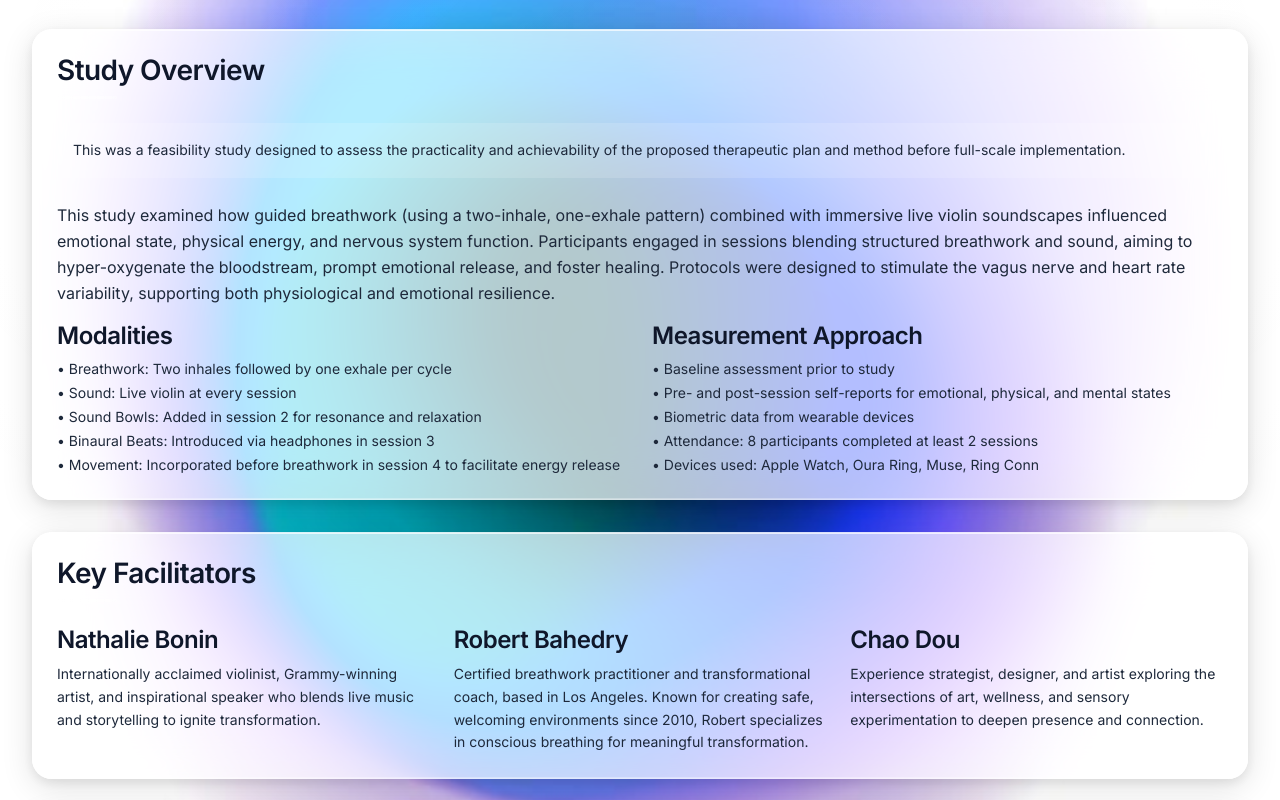
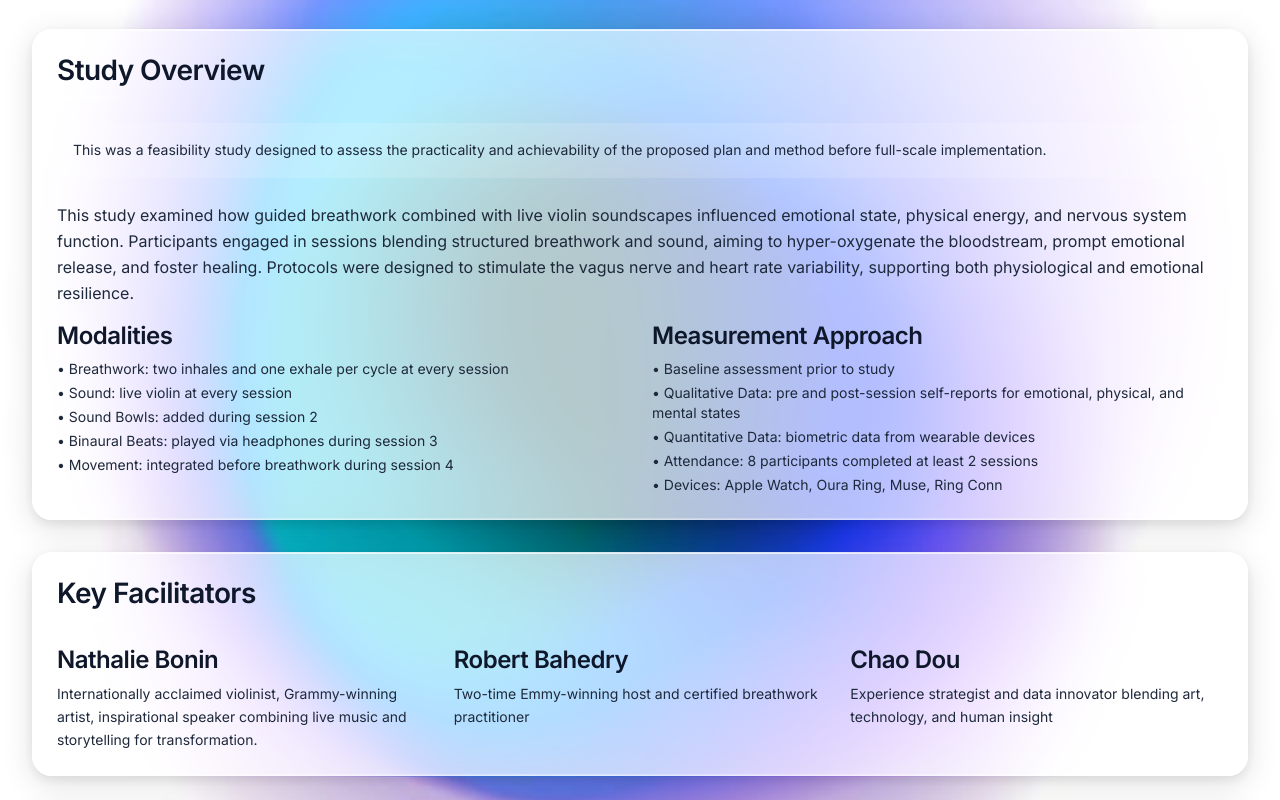
Before and after one commit to chaocdou-ux/biometric-dashboard, a React (Vite) app: page / in a window 1280 px wide. Shown: the part 300-1100 px from the top of the page. Built offline with nearby package versions, Linux system fonts and the light colour scheme.

Commit message:
Updated Definitions.jsx

```diff
--- a/src/components/Definitions.jsx
+++ b/src/components/Definitions.jsx
@@ -1,5 +1,4 @@
 import { colors, metricDescriptions } from '../lib/designSystem';
-import Glossary from './ui/Glossary';
 
 export default function Definitions() {
   const measuredMetrics = [
@@ -118,10 +117,6 @@ export default function Definitions() {
 
   return (
     <div className="space-y-8">
-      <section className="glass-card">
-        <Glossary />
-      </section>
-
       <section className="glass-card">
         <h2 className="section-header">Data Collection Notes</h2>
         <div className="space-y-4 text-sm" style={{ color: colors.deepCharcoal }}>
--- a/src/components/DeviceComparison.jsx
+++ b/src/components/DeviceComparison.jsx
@@ -160,7 +160,7 @@ export default function DeviceComparison({ data }) {
               <YAxis tick={{ fill: '#0f172a', fontSize: 10, fontWeight: 500 }} domain={[-2, 2]} />
               <Tooltip content={<CustomTooltip />} />
               <Legend iconType="circle" wrapperStyle={{ fontSize: '13px', fontWeight: 600 }} />
-              <Bar dataKey="Apple Watch" fill="#5a95b8" radius={[4, 4, 0, 0]} />
+              <Bar dataKey="Apple Watch" fill="#7D8D74" radius={[4, 4, 0, 0]} />
               <Bar dataKey="Other Devices" fill="#8a6d59" radius={[4, 4, 0, 0]} />
             </BarChart>
           </ResponsiveContainer>
@@ -197,11 +197,8 @@ export default function DeviceComparison({ data }) {
                         <td className="p-3 font-semibold text-slate-800" rowSpan="2">
                           {metric.charAt(0).toUpperCase() + metric.slice(1).replace('_', ' ')}
                         </td>
-                        <td className="text-center p-3">
-                          <div className="flex items-center justify-center gap-2">
-                            <span>⌚</span>
-                            <Badge className="glass-panel px-3 py-1" style={{ background: 'rgba(125, 141, 116, 0.2)', color: '#0f172a', border: '1px solid rgba(125, 141, 116, 0.3)' }}>Apple Watch</Badge>
-                          </div>
+                        <td className="text-center p-3 font-semibold" style={{ color: '#7D8D74' }}>
+                          Apple Watch
                         </td>
                         <td className="text-center p-3 text-slate-700">
                           {appleData.pre_mean?.toFixed(2)} ± {appleData.pre_sd?.toFixed(2)}
@@ -221,11 +218,8 @@ export default function DeviceComparison({ data }) {
                         borderBottom: '2px solid rgba(15, 23, 42, 0.15)',
                         background: idx % 2 === 0 ? 'rgba(255, 255, 255, 0.3)' : 'rgba(255, 255, 255, 0.1)'
                       }}>
-                        <td className="text-center p-3">
-                          <div className="flex items-center justify-center gap-2">
-                            <span>📱</span>
-                            <Badge className="glass-panel px-3 py-1" style={{ background: 'rgba(184, 163, 137, 0.2)', color: '#0f172a', border: '1px solid rgba(184, 163, 137, 0.3)' }}>Other Devices</Badge>
-                          </div>
+                        <td className="text-center p-3 font-semibold" style={{ color: '#8a6d59' }}>
+                          Other Devices
                         </td>
                         <td className="text-center p-3 text-slate-700">
                           {otherData.pre_mean?.toFixed(2)} ± {otherData.pre_sd?.toFixed(2)}
--- a/src/components/Overview.jsx
+++ b/src/components/Overview.jsx
@@ -66,24 +66,24 @@ export default function Overview({ data }) {
 
         <div className="mb-6 p-4 rounded-lg" style={{ backgroundColor: 'rgba(255, 255, 255, 0.15)' }}>
           <p className="text-sm leading-relaxed" style={{ color: '#1e293b' }}>
-            This was a feasibility study designed to assess the practicality and achievability of the proposed therapeutic plan and method before full-scale implementation.
+            This was a feasibility study designed to assess the practicality and achievability of the proposed plan and method before full-scale implementation.
           </p>
         </div>
 
         <div className="space-y-4 leading-relaxed" style={{ color: '#1e293b' }}>
           <p>
-            This study examined how guided breathwork (using a two-inhale, one-exhale pattern) combined with immersive live violin soundscapes influenced emotional state, physical energy, and nervous system function. Participants engaged in sessions blending structured breathwork and sound, aiming to hyper-oxygenate the bloodstream, prompt emotional release, and foster healing. Protocols were designed to stimulate the vagus nerve and heart rate variability, supporting both physiological and emotional resilience.
+            This study examined how guided breathwork combined with live violin soundscapes influenced emotional state, physical energy, and nervous system function. Participants engaged in sessions blending structured breathwork and sound, aiming to hyper-oxygenate the bloodstream, prompt emotional release, and foster healing. Protocols were designed to stimulate the vagus nerve and heart rate variability, supporting both physiological and emotional resilience.
           </p>
 
           <div className="grid sm:grid-cols-1 md:grid-cols-2 gap-4 sm:gap-6 mt-4 sm:mt-6">
             <div>
               <h3 className="font-semibold mb-2" style={{ color: '#0f172a' }}>Modalities</h3>
               <ul className="space-y-1 text-sm">
-                <li>• Breathwork: Two inhales followed by one exhale per cycle</li>
-                <li>• Sound: Live violin at every session</li>
-                <li>• Sound Bowls: Added in session 2 for resonance and relaxation</li>
-                <li>• Binaural Beats: Introduced via headphones in session 3</li>
-                <li>• Movement: Incorporated before breathwork in session 4 to facilitate energy release</li>
+                <li>• Breathwork: two inhales and one exhale per cycle at every session</li>
+                <li>• Sound: live violin at every session</li>
+                <li>• Sound Bowls: added during session 2</li>
+                <li>• Binaural Beats: played via headphones during session 3</li>
+                <li>• Movement: integrated before breathwork during session 4</li>
               </ul>
             </div>
 
@@ -91,10 +91,10 @@ export default function Overview({ data }) {
               <h3 className="font-semibold mb-2" style={{ color: '#0f172a' }}>Measurement Approach</h3>
               <ul className="space-y-1 text-sm">
                 <li>• Baseline assessment prior to study</li>
-                <li>• Pre- and post-session self-reports for emotional, physical, and mental states</li>
-                <li>• Biometric data from wearable devices</li>
+                <li>• Qualitative Data: pre and post-session self-reports for emotional, physical, and mental states</li>
+                <li>• Quantitative Data: biometric data from wearable devices</li>
                 <li>• Attendance: {uniqueParticipants} participants completed at least 2 sessions</li>
-                <li>• Devices used: Apple Watch, Oura Ring, Muse, Ring Conn</li>
+                <li>• Devices: Apple Watch, Oura Ring, Muse, Ring Conn</li>
               </ul>
             </div>
           </div>
@@ -107,19 +107,19 @@ export default function Overview({ data }) {
           <div className="space-y-2">
             <h3 className="font-semibold" style={{ color: '#0f172a' }}>Nathalie Bonin</h3>
             <p className="text-sm leading-relaxed" style={{ color: '#1e293b' }}>
-              Internationally acclaimed violinist, Grammy-winning artist, and inspirational speaker who blends live music and storytelling to ignite transformation.
+              Internationally acclaimed violinist, Grammy-winning artist, inspirational speaker combining live music and storytelling for transformation.
             </p>
           </div>
           <div className="space-y-2">
             <h3 className="font-semibold" style={{ color: '#0f172a' }}>Robert Bahedry</h3>
             <p className="text-sm leading-relaxed" style={{ color: '#1e293b' }}>
-              Certified breathwork practitioner and transformational coach, based in Los Angeles. Known for creating safe, welcoming environments since 2010, Robert specializes in conscious breathing for meaningful transformation.
+              Two-time Emmy-winning host and certified breathwork practitioner
             </p>
           </div>
           <div className="space-y-2">
             <h3 className="font-semibold" style={{ color: '#0f172a' }}>Chao Dou</h3>
             <p className="text-sm leading-relaxed" style={{ color: '#1e293b' }}>
-              Experience strategist, designer, and artist exploring the intersections of art, wellness, and sensory experimentation to deepen presence and connection.
+              Experience strategist and data innovator blending art, technology, and human insight
             </p>
           </div>
         </div>
--- a/src/components/Participants.jsx
+++ b/src/components/Participants.jsx
@@ -48,6 +48,12 @@ export default function Participants({ data }) {
     return 'bg-green-100 text-green-700 border-green-300';
   };
 
+  const sortedParticipants = [...data.baseline].sort((a, b) => {
+    const numA = parseInt(a.participant.replace('Participant ', ''));
+    const numB = parseInt(b.participant.replace('Participant ', ''));
+    return numA - numB;
+  });
+
   return (
     <div className="space-y-6">
       <Card className="glass-panel">
@@ -60,7 +66,7 @@ export default function Participants({ data }) {
               <thead>
                 <tr style={{ borderBottom: '2px solid rgba(15, 23, 42, 0.2)', background: 'rgba(168, 200, 218, 0.15)' }}>
                   <th className="text-left p-3 font-semibold" style={{ color: '#0f172a', minWidth: '120px' }}>Category</th>
-                  {data.baseline.map((participant) => (
+                  {sortedParticipants.map((participant) => (
                     <th key={participant.participant} className="text-center p-3 font-semibold" style={{ color: '#0f172a', minWidth: '100px' }}>
                       {participant.participant.replace('Participant ', 'P')}
                     </th>
@@ -70,7 +76,7 @@ export default function Participants({ data }) {
               <tbody>
                 <tr style={{ borderBottom: '1px solid rgba(15, 23, 42, 0.1)', background: 'rgba(255, 255, 255, 0.3)' }}>
                   <td className="p-3 font-semibold" style={{ color: '#0f172a' }}>Device</td>
-                  {data.baseline.map((participant) => (
+                  {sortedParticipants.map((participant) => (
                     <td key={participant.participant} className="p-3 text-center" style={{ color: '#1e293b' }}>
                       <div className="flex flex-col items-center gap-1">
                         <span>{getDeviceIcon(participant.device)}</span>
@@ -81,7 +87,7 @@ export default function Participants({ data }) {
                 </tr>
                 <tr style={{ borderBottom: '1px solid rgba(15, 23, 42, 0.1)', background: 'rgba(255, 255, 255, 0.1)' }}>
                   <td className="p-3 font-semibold" style={{ color: '#0f172a' }}>Activity</td>
-                  {data.baseline.map((participant) => (
+                  {sortedParticipants.map((participant) => (
                     <td key={participant.participant} className="p-3 text-center">
                       <Badge className={getActivityColor(participant.activity_level)} style={{ fontSize: '10px' }}>
                         {participant.activity_level ? participant.activity_level.split('(')[0].trim() : 'N/A'}
@@ -91,7 +97,7 @@ export default function Participants({ data }) {
                 </tr>
                 <tr style={{ borderBottom: '1px solid rgba(15, 23, 42, 0.1)', background: 'rgba(255, 255, 255, 0.3)' }}>
                   <td className="p-3 font-semibold" style={{ color: '#0f172a' }}>Baseline Stress</td>
-                  {data.baseline.map((participant) => (
+                  {sortedParticipants.map((participant) => (
                     <td key={participant.participant} className="p-3 text-center">
                       <Badge className={getStressColor(participant.baseline_stress)} style={{ fontSize: '10px' }}>
                         {participant.baseline_stress || 'N/A'}
@@ -101,7 +107,7 @@ export default function Participants({ data }) {
                 </tr>
                 <tr style={{ borderBottom: '1px solid rgba(15, 23, 42, 0.1)', background: 'rgba(255, 255, 255, 0.1)' }}>
                   <td className="p-3 font-semibold" style={{ color: '#0f172a' }}>Attendance</td>
-                  {data.baseline.map((participant) => {
+                  {sortedParticipants.map((participant) => {
                     const att = attendance[participant.participant];
                     return (
                       <td key={participant.participant} className="p-3 text-center">
```
Also changed, not shown: src/components/Sessions.jsx (+15 -18 lines).
